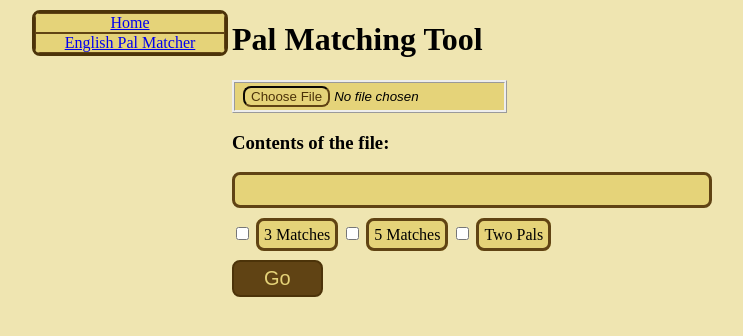
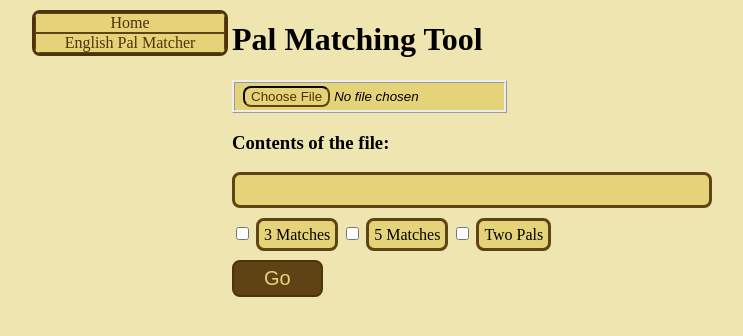
Before and after one commit to iflam/English-Pal-Pairer, a website: page public_html/PalMatcher.html in a window 1280 px wide. Shown: the whole page, without its empty margins (128-871 px from the left). Drawn offline with nearby package versions, Linux system fonts and the light colour scheme.

Commit message:
Commit 3: Changed Some CSS to stop HTML from changing color

```diff
--- a/public_html/palStyle.css
+++ b/public_html/palStyle.css
@@ -126,3 +126,8 @@ input[type="file"]{
     padding-right:8px;
     padding-left: 8px;
 }
+
+a {
+  color:inherit;
+  text-decoration: none;
+ }
```
Also changed, not shown: public_html/palProfile.js (+0 -10 lines).
